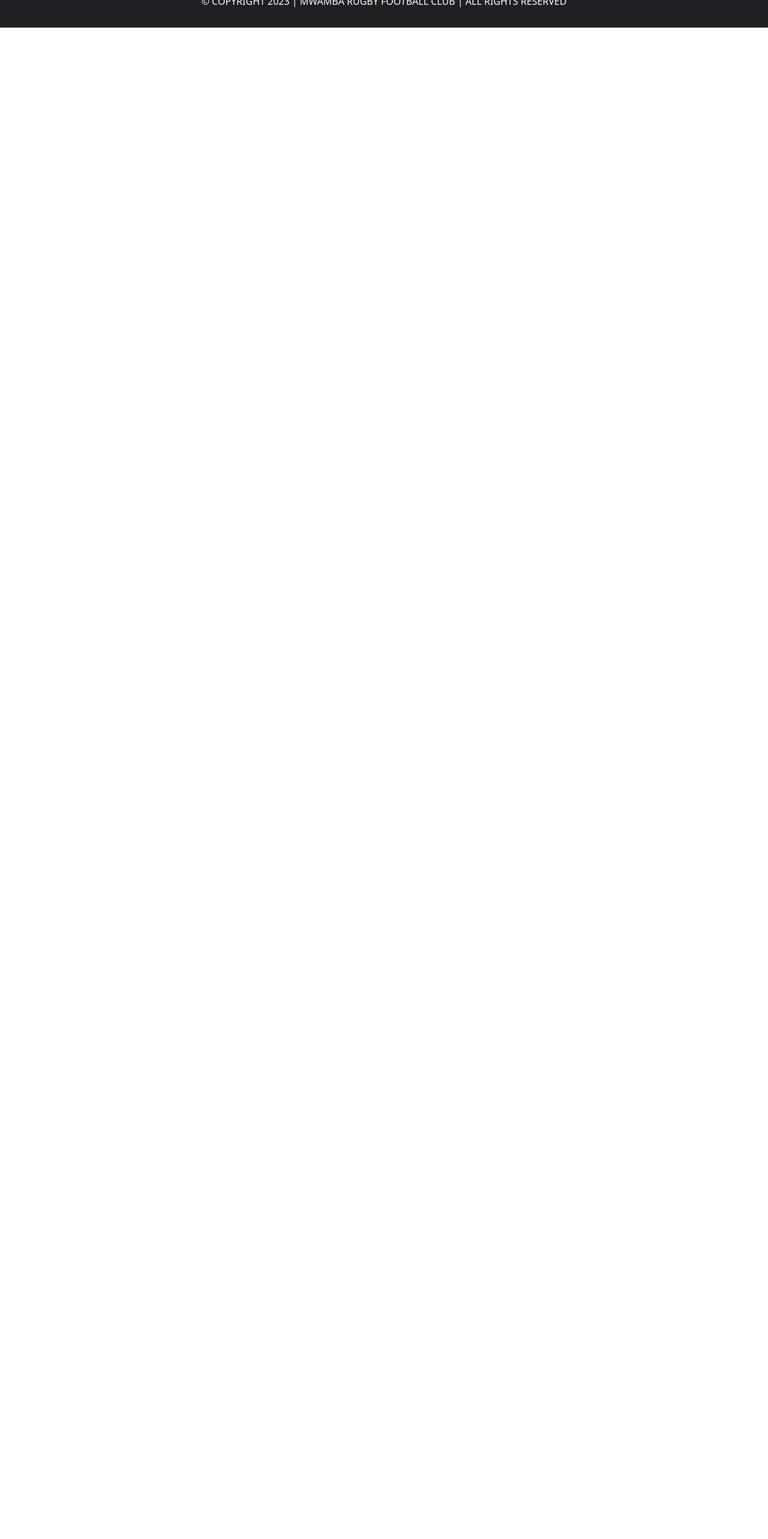
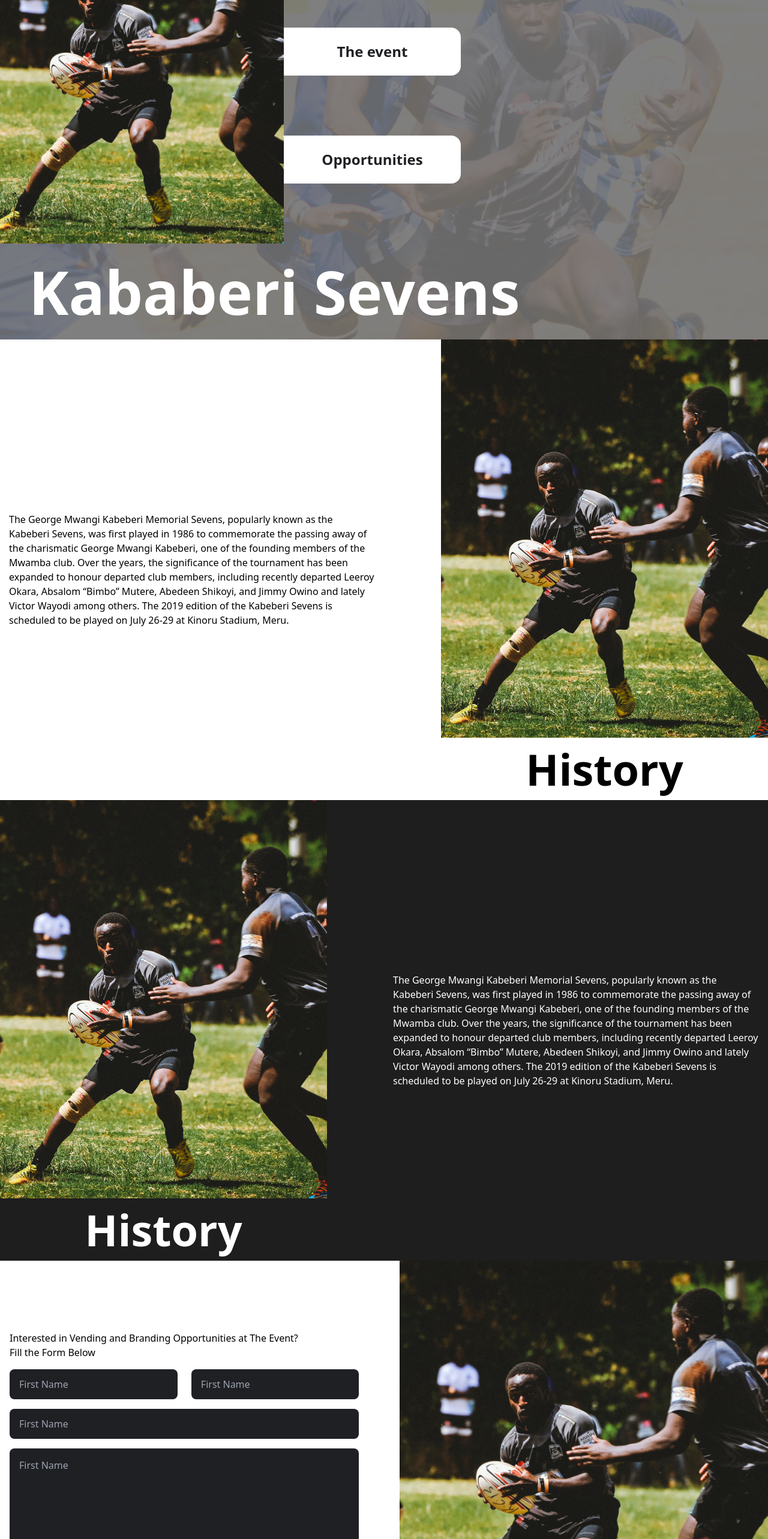
Before and after one commit to MICHAELMUNAVU83/mwamba, a React (Vite) app: page /kababeri in a window 1280 px wide. Shown: the part 234-2800 px from the top of the page at 60% size. Before the commit the page ends 800 px from the top, so only its background shows below. Built offline with nearby package versions, Linux system fonts and the light colour scheme.

Commit message:
Added vending

```diff
--- a/src/App.jsx
+++ b/src/App.jsx
@@ -6,6 +6,7 @@
 import Home from "./pages/Home";
 import About from "./pages/About";
 import Kulabu from "./pages/Kulabu";
+import Kababeri from "./pages/Kababeri";
 
 import "./App.css";
 
@@ -18,6 +19,7 @@
         <Route path="/home" element={<Home />} />
         <Route path="/about" element={<About />} />
         <Route path="/kulabu" element={<Kulabu />} />
+        <Route path="/kababeri" element={<Kababeri />} />
       </Routes>
       <Footer />
     </Router>
--- /dev/null
+++ b/src/components/KababeriComponents/History.jsx
@@ -0,0 +1,33 @@
+import React from "react";
+import aboutpic from "../images/about/aboutpic.png";
+
+const History = () => {
+  return (
+    <div className="flex justify-between items-center">
+      <div className="w-[50%] flex justify-center items-center">
+        <p className="w-[610px] mx-auto">
+          The George Mwangi Kabeberi Memorial Sevens, popularly known as the
+          Kabeberi Sevens, was first played in 1986 to commemorate the passing
+          away of the charismatic George Mwangi Kabeberi, one of the founding
+          members of the Mwamba club. Over the years, the significance of the
+          tournament has been expanded to honour departed club members,
+          including recently departed Leeroy Okara, Absalom “Bimbo” Mutere,
+          Abedeen Shikoyi, and Jimmy Owino and lately Victor Wayodi among
+          others. The 2019 edition of the Kabeberi Sevens is scheduled to be
+          played on July 26-29 at Kinoru Stadium, Meru.
+        </p>
+      </div>
+
+      <div className="w-[545px] flex flex-col justify-center items-center">
+        <img
+          src={aboutpic}
+          alt=""
+          className="w-[100%] object-cover h-[664px] "
+        />
+        <p className="text-7xl py-4 font-bold">History</p>
+      </div>
+    </div>
+  );
+};
+
+export default History;
--- /dev/null
+++ b/src/components/KababeriComponents/KababeriHome.jsx
@@ -0,0 +1,41 @@
+import React from "react";
+import aboutbg from "../images/about/aboutbg.png";
+import aboutpic from "../images/about/aboutpic.png";
+
+const KababeriHome = () => {
+  return (
+    <div
+      className="h-[100vh] bg-cover bg-center bg-no-repeat"
+      style={{
+        backgroundImage: `url(${aboutbg})`,
+      }}
+    >
+      <div className="h-[100vh] bg-black/50 ">
+        <div className="w-[60%] flex items-center h-[80vh]">
+          <div
+            style={{
+              backgroundImage: `url(${aboutpic})`,
+            }}
+            className="w-[80%] h-[80vh] bg-cover bg-center bg-no-repeat"
+          ></div>
+          <div className="flex flex-col justify-evenly text-2xl font-bold h-[80vh] text-white">
+            <p className="w-[295px] flex items-center rounded-r-2xl justify-center h-[80px] bg-white text-[#1F2024]">
+              History
+            </p>
+            <p className="w-[295px] flex items-center rounded-r-2xl  justify-center h-[80px] bg-white text-[#1F2024]">
+              The event
+            </p>
+            <p className="w-[295px] flex items-center rounded-r-2xl justify-center h-[80px] bg-white text-[#1F2024]">
+              Opportunities
+            </p>
+          </div>
+        </div>
+        <div className="flex h-[20vh] text-[100px] w-[100%] justify-start p-12 items-center text-white  font-bold">
+          Kababeri Sevens
+        </div>
+      </div>
+    </div>
+  );
+};
+
+export default KababeriHome;
--- /dev/null
+++ b/src/components/KababeriComponents/TheEvent.jsx
@@ -0,0 +1,32 @@
+import React from "react";
+import aboutpic from "../images/about/aboutpic.png";
+
+const TheEvent = () => {
+  return (
+    <div className="flex bg-[#1E1E1E] text-white justify-between items-center">
+      <div className="w-[545px] flex flex-col justify-center items-center">
+        <img
+          src={aboutpic}
+          alt=""
+          className="w-[100%] object-cover h-[664px] "
+        />
+        <p className="text-7xl py-4 font-bold">History</p>
+      </div>
+      <div className="w-[50%] flex justify-center items-center">
+        <p className="w-[610px] mx-auto">
+          The George Mwangi Kabeberi Memorial Sevens, popularly known as the
+          Kabeberi Sevens, was first played in 1986 to commemorate the passing
+          away of the charismatic George Mwangi Kabeberi, one of the founding
+          members of the Mwamba club. Over the years, the significance of the
+          tournament has been expanded to honour departed club members,
+          including recently departed Leeroy Okara, Absalom “Bimbo” Mutere,
+          Abedeen Shikoyi, and Jimmy Owino and lately Victor Wayodi among
+          others. The 2019 edition of the Kabeberi Sevens is scheduled to be
+          played on July 26-29 at Kinoru Stadium, Meru.
+        </p>
+      </div>
+    </div>
+  );
+};
+
+export default TheEvent;
--- /dev/null
+++ b/src/components/KababeriComponents/Vending.jsx
@@ -0,0 +1,56 @@
+import React from "react";
+import aboutpic from "../images/about/aboutpic.png";
+
+const Vending = () => {
+  return (
+    <div className="flex bg-white  justify-between items-center">
+      <div className="w-[48%] p-4 flex flex-col gap-4 justify-center items-start ">
+        <div className="flex flex-col justify-center items-start">
+          <p>Interested in Vending and Branding Opportunities at The Event?</p>
+          <p>Fill the Form Below</p>
+        </div>
+        <div className="flex w-[100%] justify-between items-center">
+          <input
+            type="text"
+            placeholder="First Name"
+            className="w-[48%] h-[50px] bg-[#1F2024] rounded-lg px-4"
+          />
+          <input
+            type="text"
+            placeholder="First Name"
+            className="w-[48%] h-[50px] bg-[#1F2024] rounded-lg px-4"
+          />
+        </div>
+        <div className="flex w-[100%] justify-between items-center">
+          <input
+            type="text"
+            placeholder="First Name"
+            className="w-[100%] h-[50px] bg-[#1F2024] rounded-lg px-4"
+          />
+        </div>
+        <div className="flex w-[100%] justify-between items-center">
+          <textarea
+            placeholder="First Name"
+            className="w-[100%]  bg-[#1F2024] rounded-lg p-4"
+            rows="10     "
+            cols="20"
+          />
+        </div>
+
+        <button className="w-[100%] h-[50px] uppercase bg-white font-bold shadow-2xl shadow-gray-300 rounded-lg px-4 ">
+         Make Inquiry
+        </button>
+      </div>
+      <div className="w-[48%] flex flex-col justify-center items-center">
+        <img
+          src={aboutpic}
+          alt=""
+          className="w-[100%] object-cover h-[664px] "
+        />
+        <p className="text-7xl py-4 font-bold">Opportunities </p>
+      </div>
+    </div>
+  );
+};
+
+export default Vending;
--- /dev/null
+++ b/src/pages/Kababeri.jsx
@@ -0,0 +1,17 @@
+import React from "react";
+import KababeriHome from "../components/KababeriComponents/KababeriHome";
+import History from "../components/KababeriComponents/History";
+import TheEvent from "../components/KababeriComponents/TheEvent";
+import Vending from "../components/KababeriComponents/Vending";
+const Kababeri = () => {
+  return (
+    <div>
+      <KababeriHome />
+      <History />
+      <TheEvent />
+      <Vending />
+    </div>
+  );
+};
+
+export default Kababeri;
```
